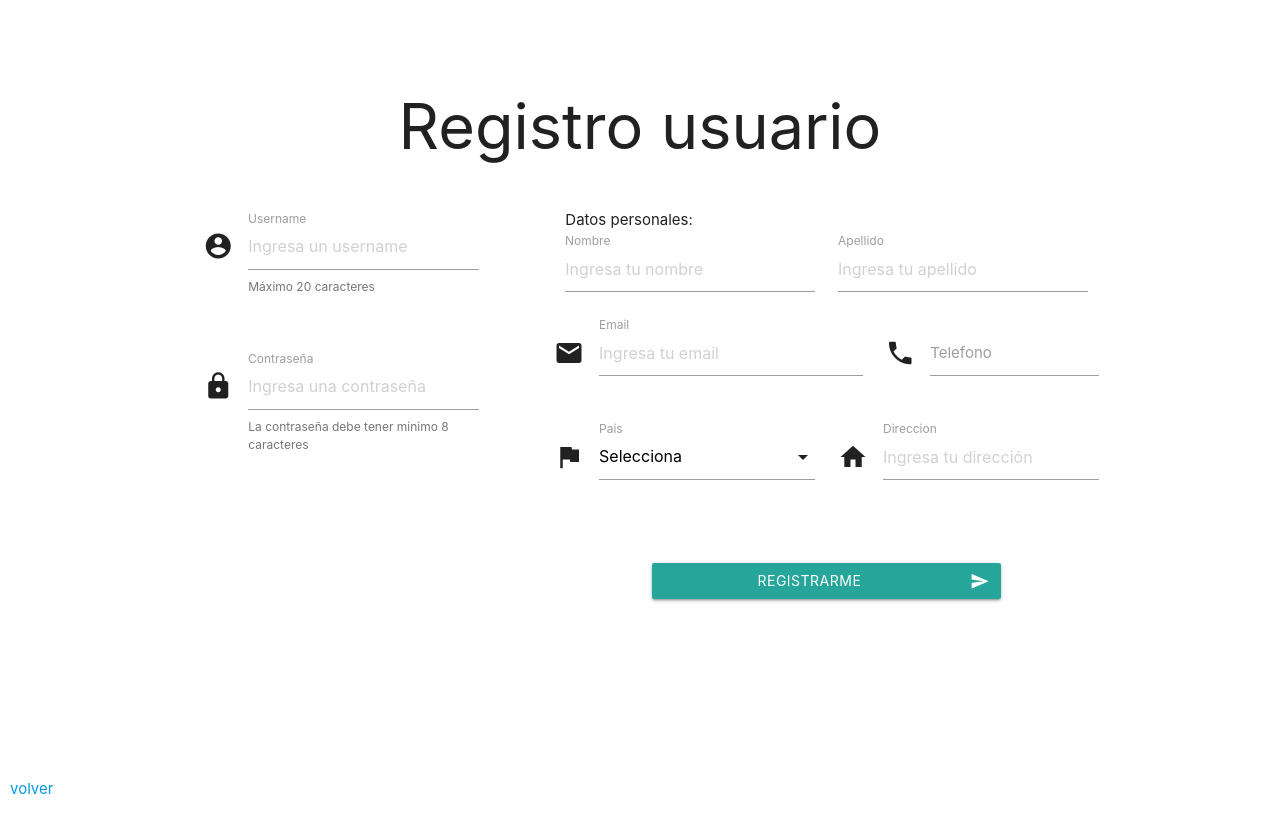
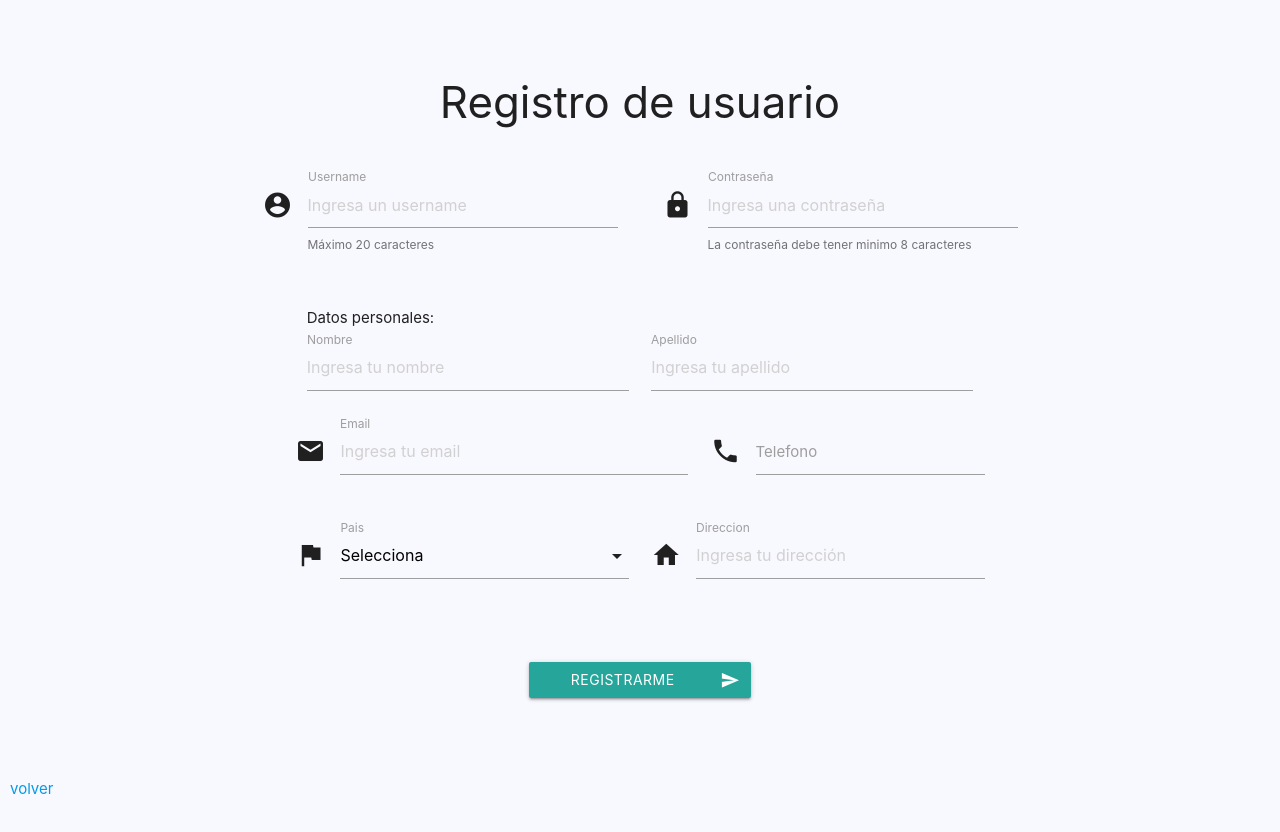
Before and after one commit to JuanSepu18/Taller_2_Programacion_Web, a plain HTML site: page Taller 3/Registro usuarios/usermaterialize.html in a window 1280 px wide. Before the commit the page ends 800 px from the top, so only its background shows below. Drawn offline with nearby package versions, Linux system fonts and the light colour scheme.

Commit message:
cambios finales

```diff
--- a/Taller 3/Registro carros/carbootstrap.css
+++ b/Taller 3/Registro carros/carbootstrap.css
@@ -20,8 +20,8 @@ form{
 }
 
 h1{
-    font-family: 'Josefin Sans', sans-serif;
-    font-weight: 600;
+    font-family: sans-serif;
+    font-weight: 400;
 }
 
 .btn-floating{
--- a/Taller 3/Registro usuarios/usermaterialize.html
+++ b/Taller 3/Registro usuarios/usermaterialize.html
@@ -11,6 +11,9 @@
             position: fixed;
             bottom: 0px;
             left: 10px;
+        }
+        body{
+            background-color: ghostwhite;
         }
         main{
             margin-top: 50px;
@@ -33,6 +36,10 @@
             padding: 0px 5px;
             font-weight: 200;
         }
+        .form-container{
+            max-width: 800px;
+            margin: 0 auto;
+        }
     </style>
     <title>usuario registro</title>
 </head>
@@ -41,12 +48,12 @@
         <a id="floating-volver" href="../index.html">volver</a>
         <div class="row container">
             <div class="col s12">
-                <h1 class="center-align">Registro usuario</h1>
+                <h3 class="center-align">Registro de usuario</h3>
                 <br>
             </div>
-        <form action="">
-            <div class="col s12 m6 l4 offset-m3">
-                <div class="row">
+        <form action="" class="form-container">
+            <div class="row s12 m12 l12">
+                <div class="col s12 m6">
                     <div class="input-field col s12">
                         <i class="material-icons prefix">account_circle</i>
                         <input id="input_text" class="validate" placeholder="Ingresa un username"name="username" type="text" data-length="20" pattern="^.{3,20}" required>
@@ -54,7 +61,7 @@
                         <span class="helper-text" data-error="Ups!" data-success="Se ve bien">Máximo 20 caracteres</span>
                     </div>
                 </div>
-                <div class="row">
+                <div class="col s12 m6">
                     <div class="input-field col s12">
                         <i class="material-icons prefix">lock</i>
                         <input id="contraseña" type="password" placeholder="Ingresa una contraseña" class="validate" pattern="^.{8,}$" required>
@@ -63,7 +70,7 @@
                     </div>
                 </div>
             </div>
-            <div class="col s12 m10 l7 offset-m1 offset-l1">
+            <div class="col s12 m10 offset-m1 datospersonales">
             <div class="row">
                     <legend>Datos personales:</legend>
                     <div class="row">
@@ -110,18 +117,12 @@
                     </div>
 
             </div>
-            <div class="row hide-on-med-and-down">
-                <button class="btn waves-effect waves-light col s8 offset-s2" type="submit" name="action">Registrarme
+            <div class="row">
+                <button class="btn waves-effect waves-light col s8 m4 offset-s2 offset-m4" type="submit" name="action">Registrarme
                     <i class="material-icons right">send</i>
                 </button>
             </div>
         </div>
-
-            <div class="row hide-on-large-only">
-                <button class="btn waves-effect waves-light col s4 offset-s4" type="submit" name="action">Registrarme
-                    <i class="material-icons right">send</i>
-                </button>
-            </div>
         </form>
         </div>
     </main>
```
Also changed, not shown: Taller 3/Registro carros/carbootstrap.html (+1 -1 lines), Taller 3/index.html (+2 -1 lines).
